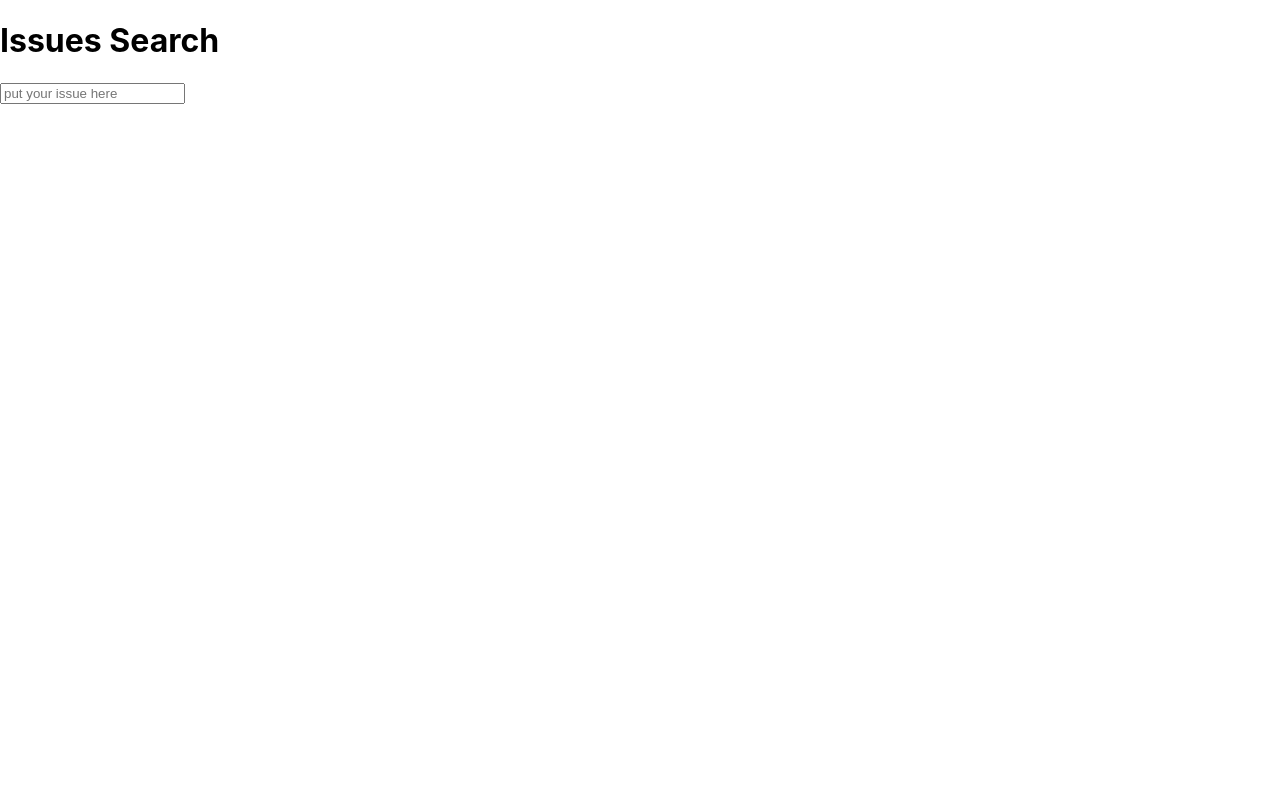
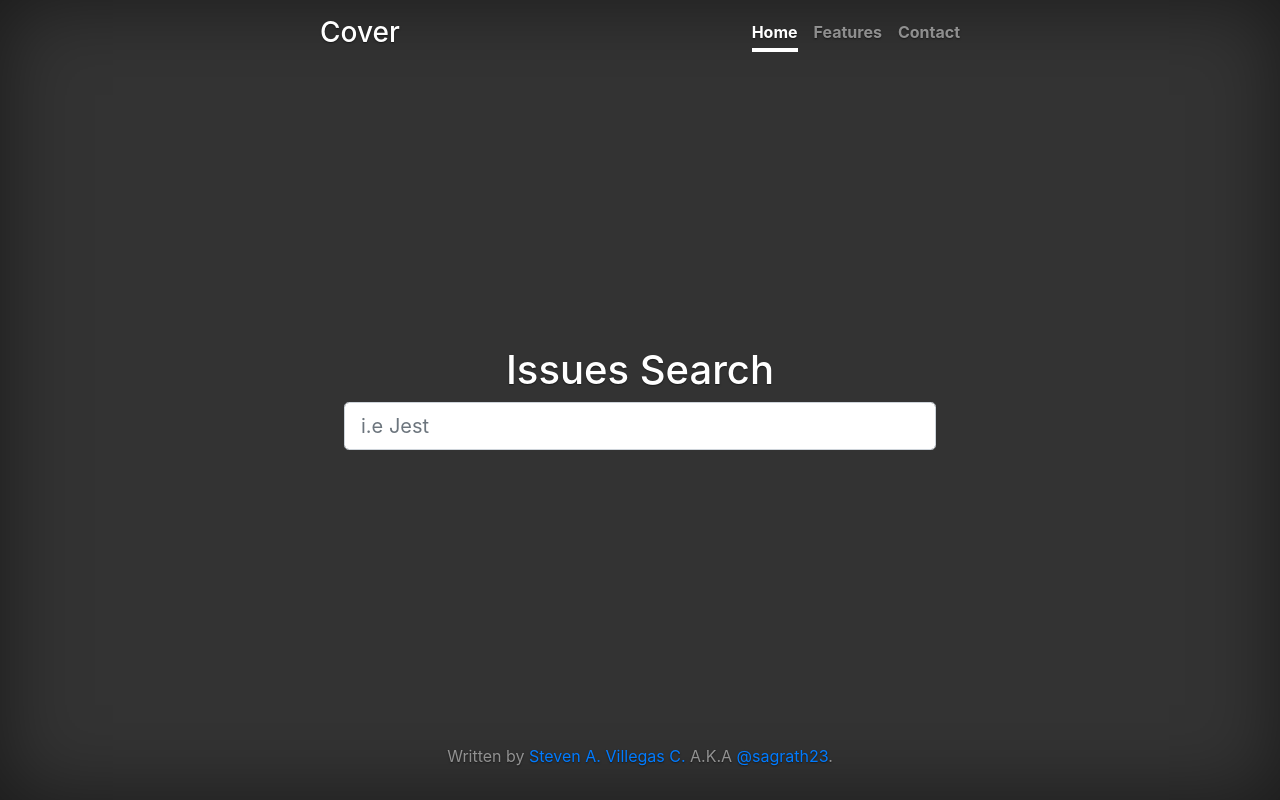
Before and after one commit to sagrath23/github-issues-explorer, a React (Create React App) app: page /issues in a window 1280 px wide. Built offline with nearby package versions, Linux system fonts and the light colour scheme.

Commit message:
improve styles

```diff
--- a/package.json
+++ b/package.json
@@ -4,6 +4,8 @@
   "private": true,
   "dependencies": {
     "@octokit/rest": "^18.0.3",
+    "bootstrap": "^4.5.1",
+    "node-sass": "^4.14.1",
     "prop-types": "^15.7.2",
     "react": "^16.13.1",
     "react-dom": "^16.13.1",
--- a/public/index.html
+++ b/public/index.html
@@ -28,7 +28,7 @@
   </head>
   <body>
     <noscript>You need to enable JavaScript to run this app.</noscript>
-    <div id="root"></div>
+    <div id="root" class="text-center"></div>
     <!--
       This HTML file is a template.
       If you open it directly in the browser, you will see an empty page.
--- a/src/App.css
+++ /dev/null
@@ -1,38 +0,0 @@
-.App {
-  text-align: center;
-}
-
-.App-logo {
-  height: 40vmin;
-  pointer-events: none;
-}
-
-@media (prefers-reduced-motion: no-preference) {
-  .App-logo {
-    animation: App-logo-spin infinite 20s linear;
-  }
-}
-
-.App-header {
-  background-color: #282c34;
-  min-height: 100vh;
-  display: flex;
-  flex-direction: column;
-  align-items: center;
-  justify-content: center;
-  font-size: calc(10px + 2vmin);
-  color: white;
-}
-
-.App-link {
-  color: #61dafb;
-}
-
-@keyframes App-logo-spin {
-  from {
-    transform: rotate(0deg);
-  }
-  to {
-    transform: rotate(360deg);
-  }
-}
--- a/src/App.js
+++ b/src/App.js
@@ -2,7 +2,7 @@ import React from 'react';
 import { Router, Route } from 'react-router-dom';
 import { createBrowserHistory } from "history";
 import { Layout } from './pages';
-import './App.css';
+import './App.scss';
 
 const history = createBrowserHistory();
 
--- /dev/null
+++ b/src/App.scss
@@ -0,0 +1,87 @@
+/*
+ * Globals
+ */
+
+/* Links */
+a,
+a:focus,
+a:hover {
+  color: #fff;
+}
+
+/* Custom default button */
+.btn-secondary,
+.btn-secondary:hover,
+.btn-secondary:focus {
+  color: #333;
+  text-shadow: none; /* Prevent inheritance from `body` */
+  background-color: #fff;
+  border: .05rem solid #fff;
+}
+
+.cover-container {
+  max-width: 42em;
+}
+
+
+/*
+ * Header
+ */
+.masthead {
+  margin-bottom: 2rem;
+}
+
+.masthead-brand {
+  margin-bottom: 0;
+}
+
+.nav-masthead .nav-link {
+  padding: .25rem 0;
+  font-weight: 700;
+  color: rgba(255, 255, 255, .5);
+  background-color: transparent;
+  border-bottom: .25rem solid transparent;
+}
+
+.nav-masthead .nav-link:hover,
+.nav-masthead .nav-link:focus {
+  border-bottom-color: rgba(255, 255, 255, .25);
+}
+
+.nav-masthead .nav-link + .nav-link {
+  margin-left: 1rem;
+}
+
+.nav-masthead .active {
+  color: #fff;
+  border-bottom-color: #fff;
+}
+
+@media (min-width: 48em) {
+  .masthead-brand {
+    float: left;
+  }
+  .nav-masthead {
+    float: right;
+  }
+}
+
+
+/*
+ * Cover
+ */
+.cover {
+  padding: 0 1.5rem;
+}
+.cover .btn-lg {
+  padding: .75rem 1.25rem;
+  font-weight: 700;
+}
+
+
+/*
+ * Footer
+ */
+.mastfoot {
+  color: rgba(255, 255, 255, .5);
+}
--- a/src/components/AutoComplete/AutoComplete.js
+++ b/src/components/AutoComplete/AutoComplete.js
@@ -1,13 +1,14 @@
 import React from 'react';
 import { useDispatch, useSelector } from 'react-redux';
-import { Link } from 'react-router-dom';
 import { v4 as uuidv4 } from 'uuid';
+import { AutoCompleteResult } from '../AutoCompleteResult';
 import { actions } from '../../domains';
 import { searchResultsSelector } from '../../selectors';
 
 export const AutoComplete = () => {
   const dispatch = useDispatch();
   const results = useSelector(searchResultsSelector);
+  const isLoading = false;
   const handleInputChange = (event) => {
     const searchTerm = event.target.value;
 
@@ -16,15 +17,20 @@ export const AutoComplete = () => {
 
   return (
     <>
-      <input type="text" placeholder="put your issue here" onChange={handleInputChange} />
-      {results.length > 0 && (
-        <div>
-          {results.map((result) => (
-            <Link key={uuidv4()} to={`/issues/${result.number}`}>
-              <h2>{result.title}</h2>
-            </Link>))}
-        </div>
-      )}
+      <input className="form-control form-control-lg" type="text" placeholder="i.e Jest" onChange={handleInputChange} />
+      {isLoading ? (
+        <div className="spinner-border text-light" role="status">
+          <span className="sr-only">Loading...</span>
+        </div>) : (
+        <div className="list-group">
+          {results.length > 0 && (
+            <div>
+              {results.map((result) => (
+                <AutoCompleteResult key={uuidv4()} number={result.number} title={result.title} />
+              ))}
+            </div>
+          )}
+        </div>)}
     </>
   );
 };
--- /dev/null
+++ b/src/components/AutoCompleteResult/AutoCompleteResult.js
@@ -0,0 +1,22 @@
+import React from 'react';
+import PropTypes from 'prop-types';
+import { Link } from 'react-router-dom';
+import { v4 as uuidv4 } from 'uuid';
+
+
+export const AutoCompleteResult = ({ number, title }) => (
+  <Link key={uuidv4()} className="list-group-item list-group-item-action" to={`/issues/${number}`}>
+    <p class="lead">
+      {title}
+    </p>
+  </Link>
+);
+
+AutoCompleteResult.propTypes = {
+  number: PropTypes.number.isRequired,
+  title: PropTypes.string
+};
+
+AutoCompleteResult.defaultProps = {
+  title: ''
+};
--- /dev/null
+++ b/src/components/AutoCompleteResult/index.js
@@ -0,0 +1 @@
+export * from './AutoCompleteResult';
--- a/src/index.css
+++ /dev/null
@@ -1,13 +0,0 @@
-body {
-  margin: 0;
-  font-family: -apple-system, BlinkMacSystemFont, 'Segoe UI', 'Roboto', 'Oxygen',
-    'Ubuntu', 'Cantarell', 'Fira Sans', 'Droid Sans', 'Helvetica Neue',
-    sans-serif;
-  -webkit-font-smoothing: antialiased;
-  -moz-osx-font-smoothing: grayscale;
-}
-
-code {
-  font-family: source-code-pro, Menlo, Monaco, Consolas, 'Courier New',
-    monospace;
-}
--- a/src/index.js
+++ b/src/index.js
@@ -4,7 +4,7 @@ import { Provider } from 'react-redux';
 import { configureStore } from './store';
 import App from './App';
 import * as serviceWorker from './serviceWorker';
-import './index.css';
+import './index.scss';
 
 ReactDOM.render(
   <StrictMode>
--- /dev/null
+++ b/src/index.scss
@@ -0,0 +1,22 @@
+@import '../node_modules/bootstrap/scss/bootstrap.scss';
+/*
+ * Base structure
+ */
+
+ html,
+ body {
+   height: 100%;
+   background-color: #333;
+ }
+
+ body {
+   display: -ms-flexbox;
+   display: flex;
+   color: #fff;
+   text-shadow: 0 .05rem .1rem rgba(0, 0, 0, .5);
+   box-shadow: inset 0 0 5rem rgba(0, 0, 0, .5);
+ }
+
+ #root {
+   width: 100%;
+ }
--- a/src/pages/Layout.js
+++ b/src/pages/Layout.js
@@ -4,9 +4,28 @@ import { IssuesSearchPage } from './IssuesSearchPage';
 import { IssueDetailPage } from './IssueDetailPage';
 
 export const Layout = () => (
-  <Switch>
-    <Route exact path="/issues/:issueId" component={IssueDetailPage} />
-    <Route exact path="/issues" component={IssuesSearchPage} />
-    <Redirect to="/issues" />
-  </Switch>
+  <div className="cover-container d-flex w-100 h-100 p-3 mx-auto flex-column">
+    <header className="masthead mb-auto">
+      <div className="inner">
+        <h3 className="masthead-brand">Cover</h3>
+        <nav className="nav nav-masthead justify-content-center">
+          <a className="nav-link active" href="#">Home</a>
+          <a className="nav-link" href="#">Features</a>
+          <a className="nav-link" href="#">Contact</a>
+        </nav>
+      </div>
+    </header>
+    <main role="main" className="inner cover">
+      <Switch>
+        <Route exact path="/issues/:issueId" component={IssueDetailPage} />
+        <Route exact path="/issues" component={IssuesSearchPage} />
+        <Redirect to="/issues" />
+      </Switch>
+    </main>
+    <footer className="mastfoot mt-auto">
+      <div className="inner">
+        <p>Written by <a href="https://www.linkedin.com/in/stevenvillegascastellanos">Steven A. Villegas C.</a> A.K.A <a href="https://github.com/sagrath23">@sagrath23</a>.</p>
+      </div>
+    </footer>
+  </div>
 )
```
Also changed, not shown: 1 other file (tests, documents, lock files or other folders).
